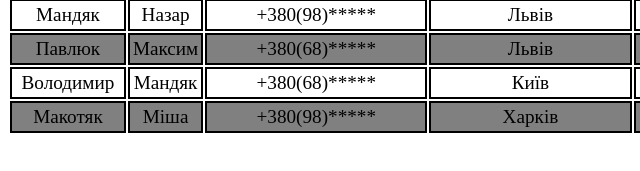
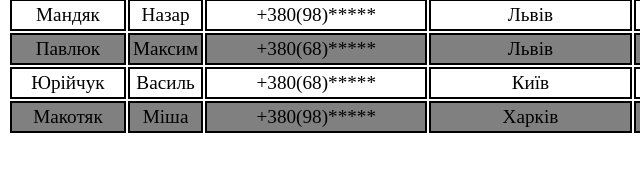
Before and after one commit to Garik063/Garik063.github.io, a plain HTML site: page friends.html in a window 1280 px wide. Shown: the part 279-450 px from the top of the page, 0-640 px from the left. Drawn offline with Linux system fonts and the light colour scheme.

Commit message:
Update friends.html

```diff
--- a/friends.html
+++ b/friends.html
@@ -106,8 +106,8 @@ td {
     </tr>
 
     <tr>
-    <td class="GG3">Володимир</td>
-    <td class="GG3">Мандяк</td>
+    <td class="GG3">Юрійчук</td>
+    <td class="GG3">Василь</td>
     <td class="GG3">+380(68)*****</td>
     <td class="GG3">Київ</td>
     <td class="GG3">1980</td>
```
